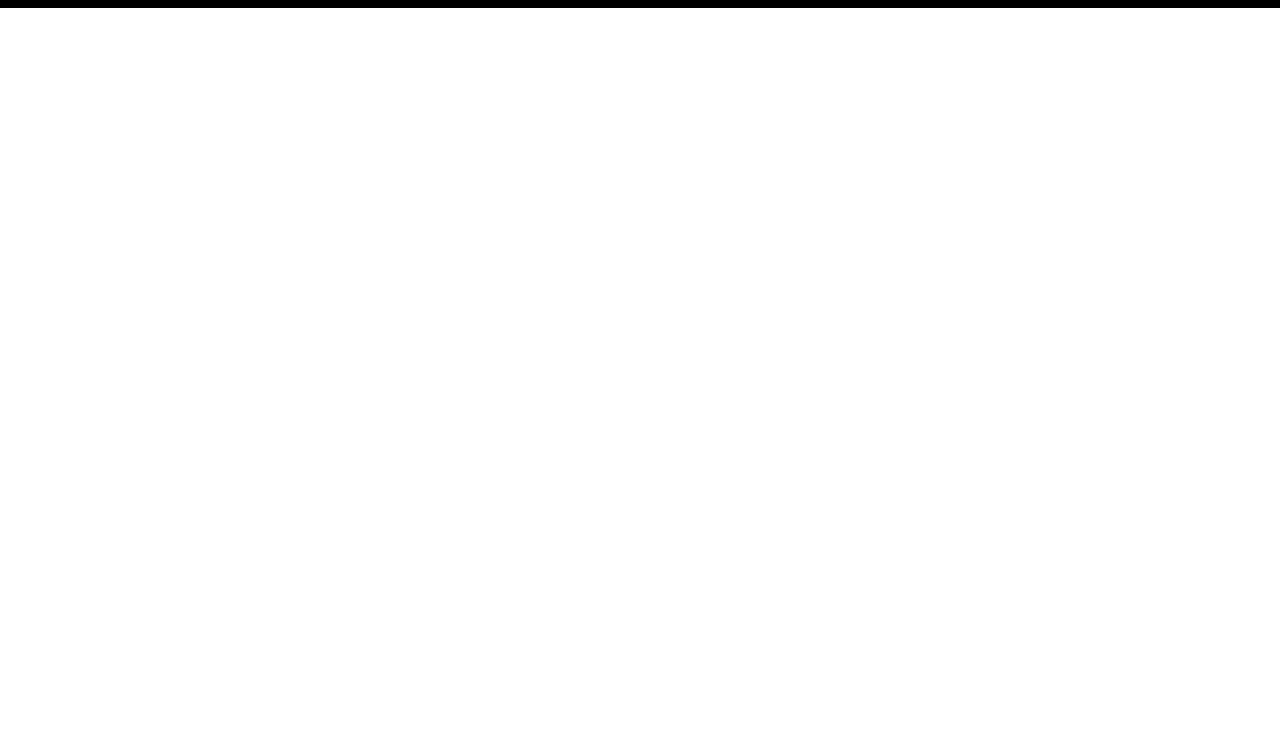
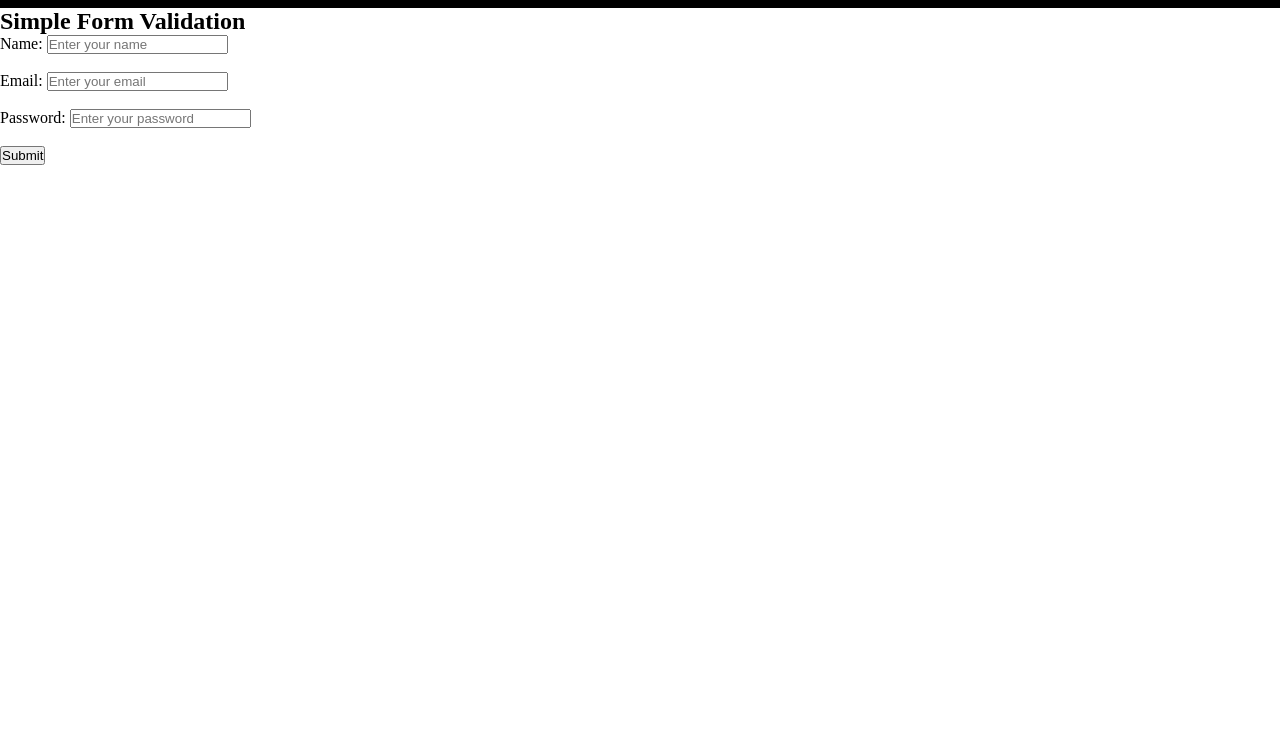
Before and after one commit to Laiba-Muhammad-Aslam/JSAssignment, a plain HTML site: page Assignment-11/index.html in a window 1280 px wide. Shown: the part 65-800 px from the top of the page. Drawn offline with Linux system fonts and the light colour scheme.

Commit message:
Question # 58 of Assignment.

```diff
--- a/Assignment-11/index.html
+++ b/Assignment-11/index.html
@@ -19,6 +19,24 @@
         </div>
         <button id="hide">Hide Me</button>
      </nav>
+
+     <!-- Form  -->
+
+     <h2>Simple Form Validation</h2>
+
+     <form id="myForm" onsubmit="event.preventDefault(); submitForm();">
+         <label for="name">Name:</label>
+         <input type="text" id="name" name="name" placeholder="Enter your name" required><br><br>
+
+         <label for="email">Email:</label>
+         <input type="email" id="email" name="email" placeholder="Enter your email" required><br><br>
+
+         <label for="password">Password:</label>
+         <input type="password" id="password" name="password" placeholder="Enter your password" required><br><br>
+
+         <button type="submit">Submit</button>
+     </form>
+
     <!-- js file  -->
     <script src="index.js"></script>
 </body>
--- a/Assignment-11/index.js
+++ b/Assignment-11/index.js
@@ -806,6 +806,36 @@ function toggleNavbar(){
     navbar.style.display = "none";
 }
 
+// 58. Create a function `submitForm` that validates a form and submits it if all fields are filled correctly.
+
+function submitForm() {
+    let email = document.getElementById('email').value;
+    let password = document.getElementById('password').value;
+    let name = document.getElementById('name').value;
+
+    let isValid = true;
+
+    let emailRegex = /^[^\s@]+@[^\s@]+\.[^\s@]+$/;
+    if (!emailRegex.test(email)) {
+        alert("Invalid email address");
+        isValid = false;
+    }
+    if (name.trim() === "") {
+        alert("Name field cannot be empty");
+        isValid = false;
+    }
+    if (password.length < 6) {
+        alert("Password must be at least 6 characters long");
+        isValid = false;
+    }
+    if (isValid) {
+        alert("Form is valid. Submitting form...");
+    } else {
+        alert("Form validation failed. Please correct the errors.");
+    }
+}
+
+
 // 59. Write a function `addToCart` that adds an item to a shopping cart and updates the cart count.
 
 function addToCart(item){
```
